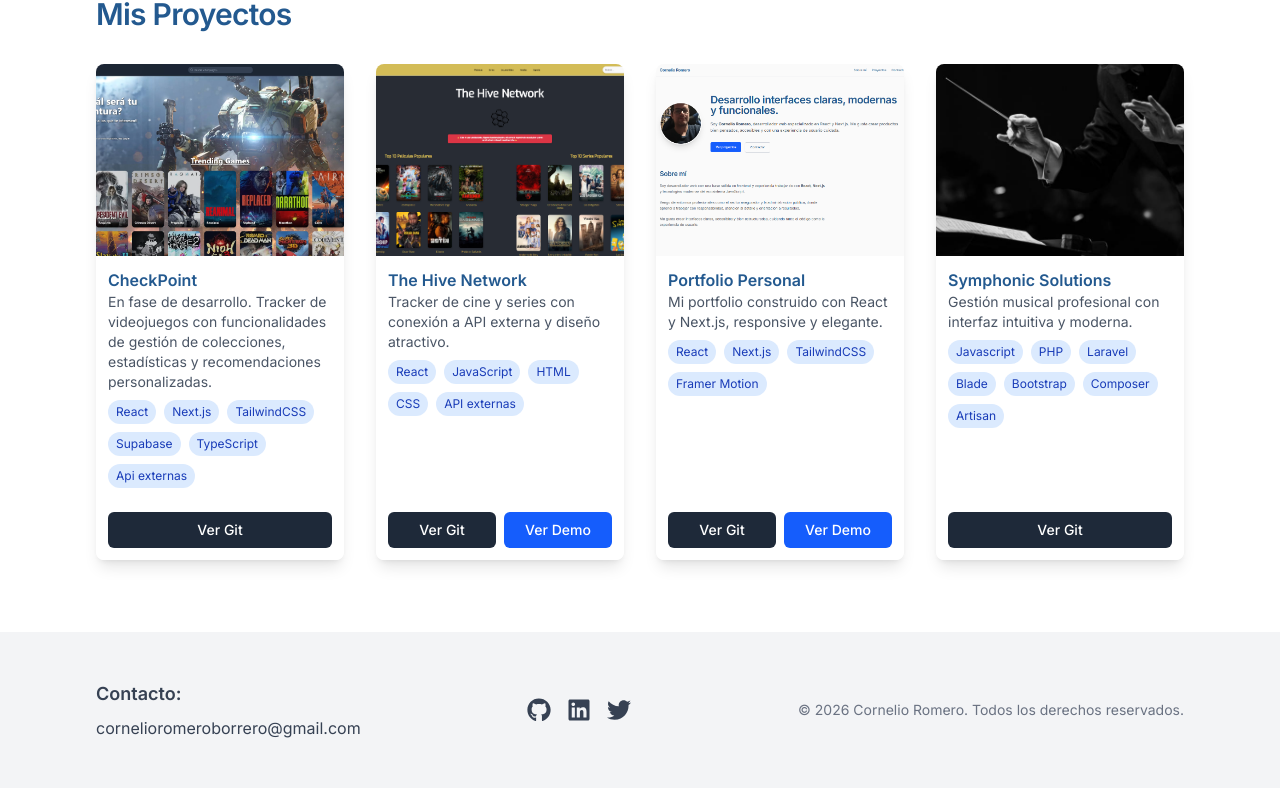
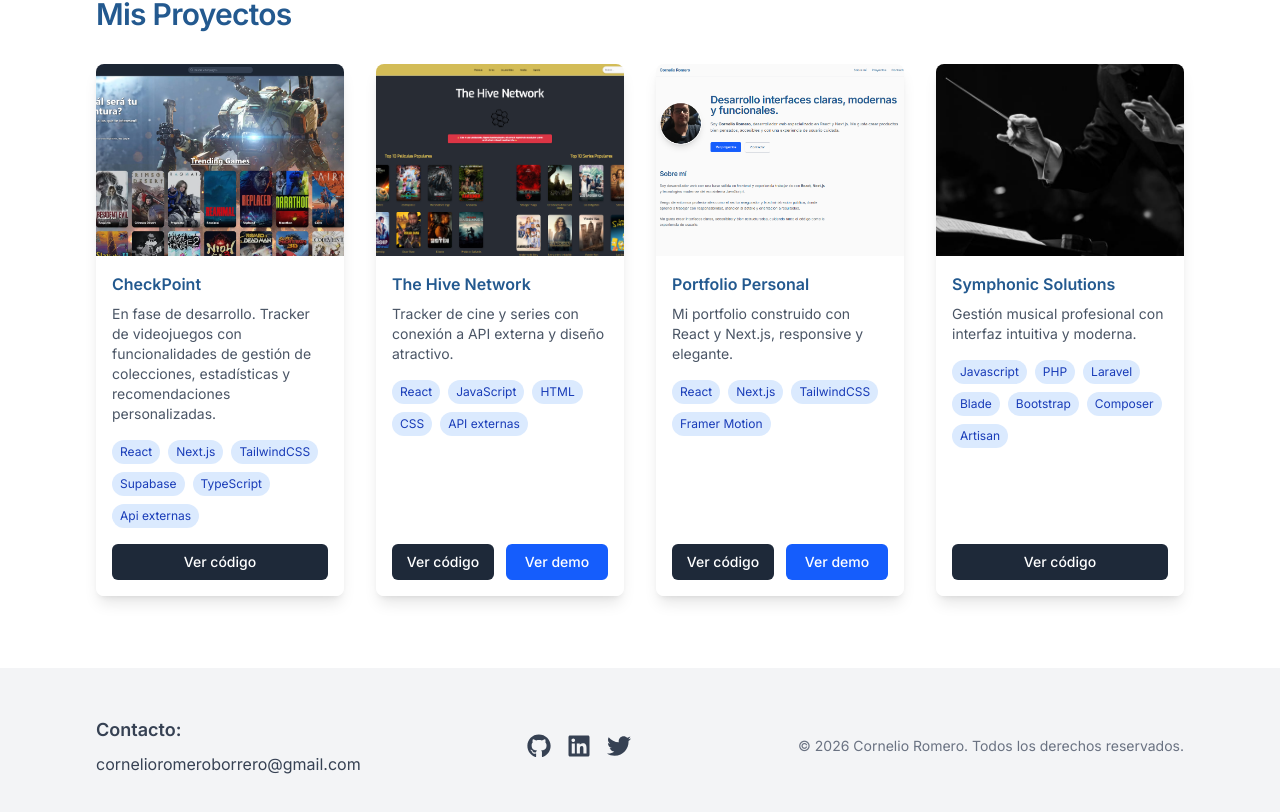
Before and after one commit to Nelius72/Portfolio-Personal, a Next.js app: page / in a window 1280 px wide. Shown: the part 1006-1818 px from the top of the page. Before the commit the page ends 1794 px from the top, so only its background shows below. Built offline with nearby package versions, Linux system fonts and the light colour scheme.

Commit message:
Modificación Cards

```diff
--- a/app/layout.tsx
+++ b/app/layout.tsx
@@ -12,7 +12,7 @@ const inter = Inter({
 });
 
 export const metadata: Metadata = {
-  title: "Portfolio de Cornelio Romero",
+  title: "Portfolio Cornelio Romero",
   description: "Mi portfolio personal",
 };
 
--- a/components/ProjectCard.tsx
+++ b/components/ProjectCard.tsx
@@ -2,13 +2,11 @@
 
 import Image from "next/image";
 import { motion } from "framer-motion";
-import { useRouter } from "next/navigation";
 
 interface ProjectCardProps {
   title: string;
   description: string;
   image: string;
-  link: string;
   tech: string[];
   gitLink?: string;
   demoLink?: string;
@@ -19,19 +17,24 @@ const cardVariants = {
   show: { opacity: 1, y: 0, transition: { duration: 0.6 } },
 };
 
-export default function ProjectCard({ title, description, image, link, tech, gitLink, demoLink }: ProjectCardProps) {
-  const router = useRouter();
-
+export default function ProjectCard({
+  title,
+  description,
+  image,
+  tech,
+  gitLink,
+  demoLink,
+}: ProjectCardProps) {
   return (
     <motion.div
       variants={cardVariants}
       initial="hidden"
       animate="show"
-      whileHover={{ scale: 1.05 }}
-      className="group flex flex-col rounded-lg overflow-hidden shadow-lg hover:shadow-2xl transition cursor-pointer h-full"
+      whileHover={{ scale: 1.03 }}
+      className="group flex flex-col rounded-lg overflow-hidden shadow-lg hover:shadow-2xl transition h-full"
     >
-      {/* Imagen */}
-      <div className="relative w-full h-40 sm:h-48 shrink-0" onClick={() => router.push(link)}>
+      {/* Imagen (NO clicable) */}
+      <div className="relative w-full h-40 sm:h-48 shrink-0">
         <Image
           src={image}
           alt={title}
@@ -42,10 +45,12 @@ export default function ProjectCard({ title, description, image, link, tech, git
       </div>
 
       {/* Contenido */}
-      <div className="p-3 bg-white dark:bg-gray-800 space-y-2 flex-1 flex flex-col justify-between">
-        <div>
+      <div className="p-4 bg-white dark:bg-gray-800 flex flex-col justify-between flex-1">
+        <div className="space-y-2">
           <h3 className="text-base font-semibold">{title}</h3>
-          <p className="text-gray-600 text-sm">{description}</p>
+          <p className="text-gray-600 dark:text-gray-300 text-sm">
+            {description}
+          </p>
 
           {/* Tecnologías */}
           <div className="flex flex-wrap gap-2 pt-2">
@@ -60,8 +65,8 @@ export default function ProjectCard({ title, description, image, link, tech, git
           </div>
         </div>
 
-        {/* Botones */}
-        <div className="flex gap-2 pt-4 flex-wrap">
+        {/* Botones (ÚNICO punto interactivo) */}
+        <div className="flex gap-3 pt-4">
           {gitLink && (
             <a
               href={gitLink}
@@ -69,9 +74,10 @@ export default function ProjectCard({ title, description, image, link, tech, git
               rel="noopener noreferrer"
               className="flex-1 text-center px-3 py-2 text-sm font-medium text-white bg-gray-800 dark:bg-gray-600 rounded-md hover:bg-gray-700 dark:hover:bg-gray-500 transition"
             >
-              Ver Git
+              Ver código
             </a>
           )}
+
           {demoLink && (
             <a
               href={demoLink}
@@ -79,7 +85,7 @@ export default function ProjectCard({ title, description, image, link, tech, git
               rel="noopener noreferrer"
               className="flex-1 text-center px-3 py-2 text-sm font-medium text-white bg-blue-600 rounded-md hover:bg-blue-500 transition"
             >
-              Ver Demo
+              Ver demo
             </a>
           )}
         </div>
--- a/components/ProjectsSection.tsx
+++ b/components/ProjectsSection.tsx
@@ -8,7 +8,7 @@ const containerVariants = {
   hidden: {},
   show: {
     transition: {
-      staggerChildren: 0.2, // retraso entre tarjetas
+      staggerChildren: 0.2,
     },
   },
 };
@@ -16,8 +16,10 @@ const containerVariants = {
 export default function ProjectsSection() {
   return (
     <section id="projects" className="py-8">
-      <div className="max-w-6xl text-left space-y-8 px-4">
-        <h2 className="text-3xl font-semibold tracking-tight">Mis Proyectos</h2>
+      <div className="max-w-6xl mx-auto text-left space-y-8 px-4">
+        <h2 className="text-3xl font-semibold tracking-tight">
+          Mis Proyectos
+        </h2>
 
         <motion.div
           className="grid grid-cols-1 sm:grid-cols-2 lg:grid-cols-4 gap-8"
@@ -32,7 +34,6 @@ export default function ProjectsSection() {
               title={project.title}
               description={project.description}
               image={project.image}
-              link={project.link}
               tech={project.tech}
               gitLink={project.gitLink}
               demoLink={project.demoLink}
```
